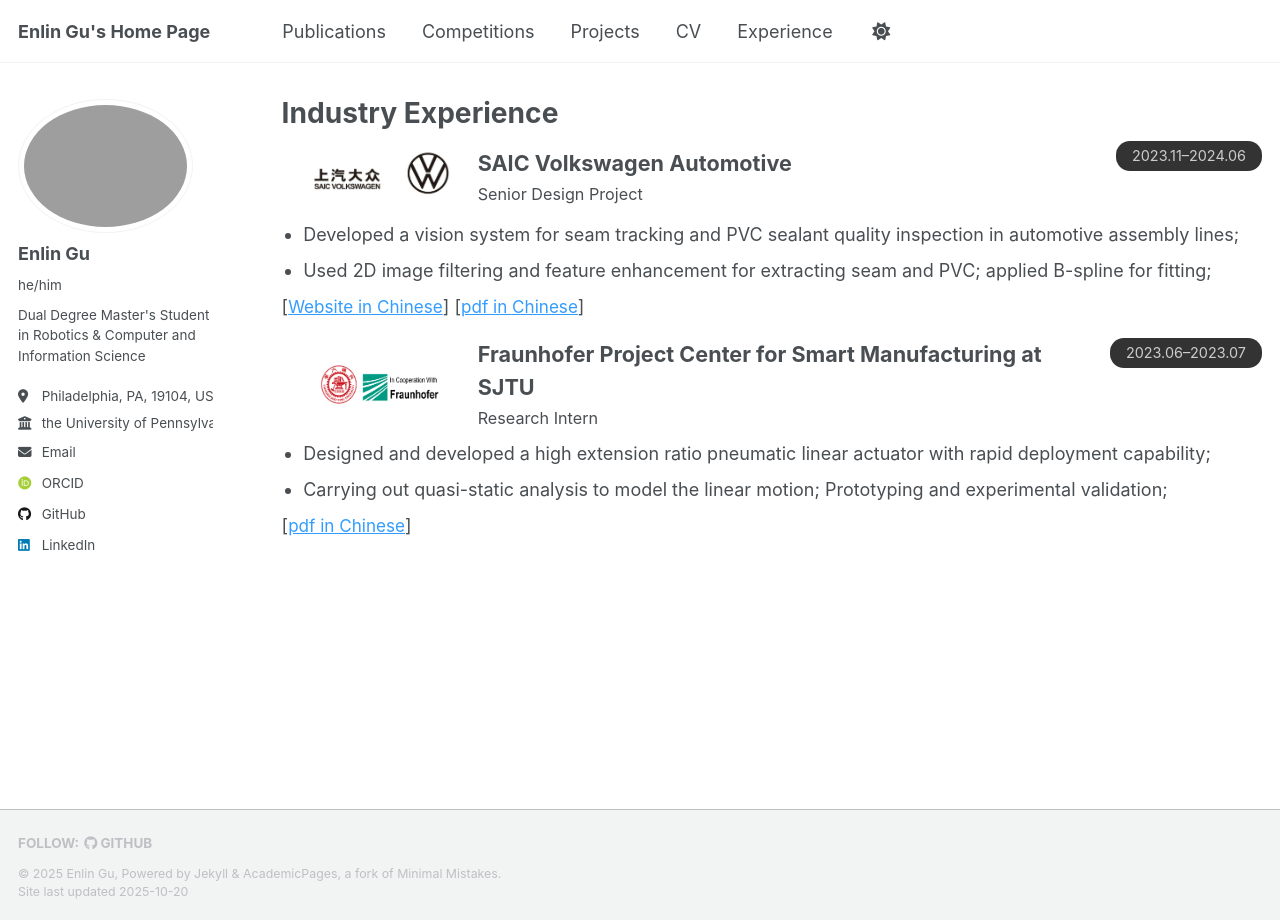
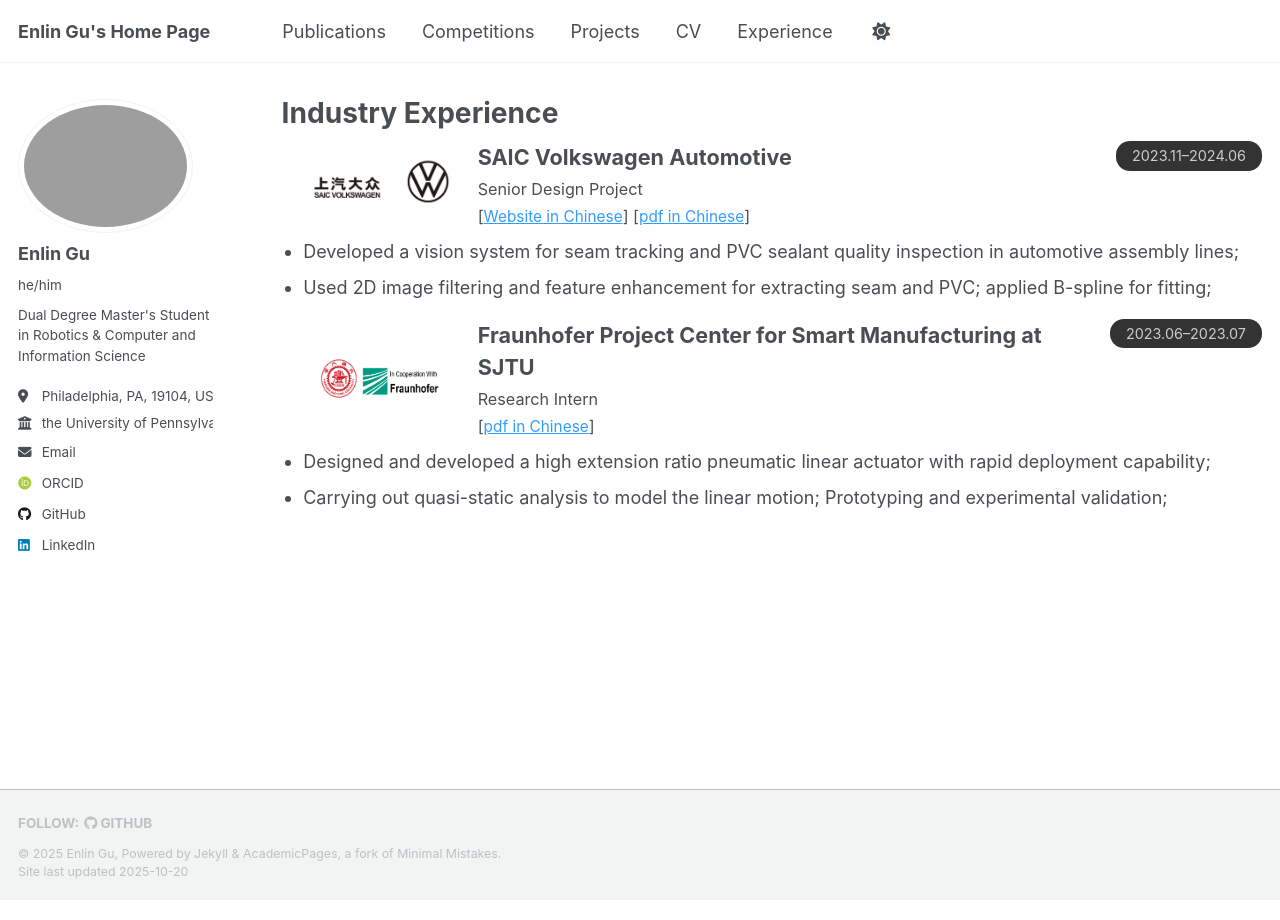
Before and after one commit to Gelrignard/gelrignard.github.io, a Jekyll site: the page built from _pages/experience.html, in a window 1280 px wide. Built offline with Jekyll 4.4.1, drawn with Linux system fonts in a browser that asks for light colours; some web fonts are replaced; a script that is not in the unit is left out.

Commit message:
exp fish

```diff
--- a/_pages/experience.html
+++ b/_pages/experience.html
@@ -15,6 +15,10 @@
   <div style="flex: 3; display: flex; flex-direction: column; justify-content: center;">
     <span style="font-size: 1.2em; font-weight: bold;">SAIC Volkswagen Automotive</span>
     <span style="font-size: 0.9em; margin-top: 0.2em;">Senior Design Project</span>
+    <span style="font-size: 0.9em; margin-top: 0.2em;">
+      [<a href="https://me.sjtu.edu.cn/bysj/jxgc_2024/1439.html" style="color: #339CFF; text-decoration: underline; font-size: 0.95em;">Website in Chinese</a>]
+      [<a href="/files/undergraddes.pdf" style="color: #339CFF; text-decoration: underline; font-size: 0.95em;">pdf in Chinese</a>]
+    </span>
   </div>
   <!-- Right: Time -->
   <div style="flex: 1; display: flex; align-items: flex-start; justify-content: flex-end;">
@@ -27,10 +31,6 @@
     <li>Developed a vision system for seam tracking and PVC sealant quality inspection in automotive assembly lines;</li>
     <li>Used 2D image filtering and feature enhancement for extracting seam and PVC; applied B-spline for fitting;</li>
   </ul>
-  <div style="margin-top: 0.5em; font-size: 1em;">
-    [<a href="https://me.sjtu.edu.cn/bysj/jxgc_2024/1439.html" style="color: #339CFF; text-decoration: underline; font-size: 0.95em;">Website in Chinese</a>]
-    [<a href="/files/undergraddes.pdf" style="color: #339CFF; text-decoration: underline; font-size: 0.95em;">pdf in Chinese</a>]
-  </div>
 </div>
 
 
@@ -43,6 +43,9 @@
   <div style="flex: 3; display: flex; flex-direction: column; justify-content: center;">
     <span style="font-size: 1.2em; font-weight: bold;">Fraunhofer Project Center for Smart Manufacturing at SJTU</span>
     <span style="font-size: 0.9em; margin-top: 0.2em;">Research Intern</span>
+    <span style="font-size: 0.9em; margin-top: 0.2em;">
+      [<a href="/files/intern2023.pdf" style="color: #339CFF; text-decoration: underline; font-size: 0.95em;">pdf in Chinese</a>]
+    </span>
   </div>
   <!-- Right: Time -->
   <div style="flex: 1; display: flex; align-items: flex-start; justify-content: flex-end;">
@@ -55,7 +58,4 @@
     <li>Designed and developed a high extension ratio pneumatic linear actuator with rapid deployment capability;</li>
     <li>Carrying out quasi-static analysis to model the linear motion; Prototyping and experimental validation;</li>
   </ul>
-  <div style="margin-top: 0.5em; font-size: 1em;">
-    [<a href="/files/intern2023.pdf" style="color: #339CFF; text-decoration: underline; font-size: 0.95em;">pdf in Chinese</a>]
-  </div>
 </div>
```
Also changed, not shown: images/fish_whole.jpg (added), 2 other files.
